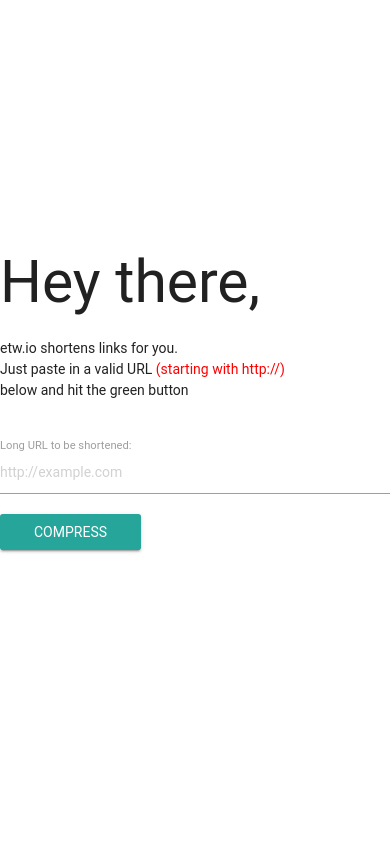
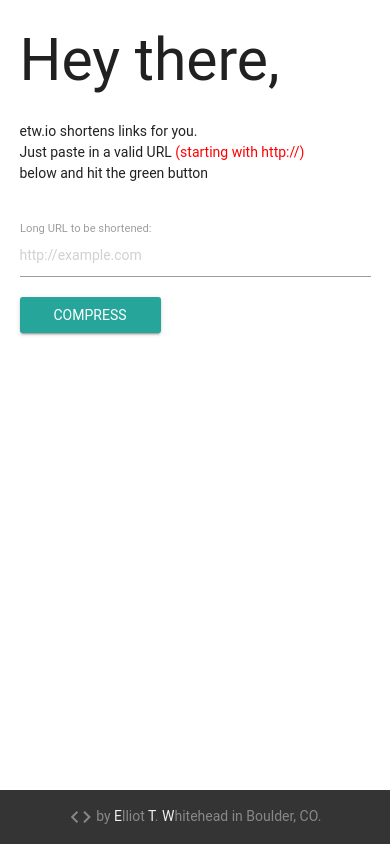
Before and after one commit to elliotwhitehead/etw.io, a Flask app: page / in a window 390 px wide; the page is wider, and only the part inside the window is pictured. Run offline with Flask 2, Linux system fonts and the light colour scheme; some libraries are stand-ins or nearby versions; some web fonts are replaced.

Commit message:
Add footer and responsive layout styles

```diff
--- a/static/css/index.css
+++ b/static/css/index.css
@@ -0,0 +1,42 @@
+body {
+	display: flex;
+	min-height: 100vh;
+	flex-direction: column;
+}
+
+h1, h2, h3, h4, h5{
+	margin: 0;
+	padding: 0;
+}
+
+main {
+	flex: 1 0 auto;
+}
+
+.welcome{
+	margin: 2rem 0;
+}
+
+.page-footer{
+	background-color: #343434;
+	color: #888;
+	padding: 0;
+}
+
+.page-footer p{
+	margin: 0;
+	padding: 15px;
+	text-align: center;
+}
+
+.page-footer a, .page-footer a:visited{
+	color: inherit;
+}
+
+.page-footer i{
+	vertical-align: middle !important;
+}
+
+.page-footer span{
+	color: #efefef;
+}
--- a/templates/index.html
+++ b/templates/index.html
@@ -2,13 +2,17 @@
 <html>
 <head>
 	<link rel="stylesheet" type="text/css" href="https://cdnjs.cloudflare.com/ajax/libs/materialize/0.98.2/css/materialize.min.css">
+	<link href="https://fonts.googleapis.com/icon?family=Material+Icons" rel="stylesheet">
 	<link rel="stylesheet" type="text/css" href="{{ url_for('static', filename='css/index.css') }}">
 	<meta name="viewport" content="width=device-width, initial-scale=1">
 	<title>etw.io</title>
 </head>
 <body>
-	<div style="width:500px; margin:250px auto;">
-		<h1>Hey there,</h1>
+	<main>
+		<div class="container">
+			<div class="row">
+				<div class="col s12 l6 offset-l3">
+					<h1 class="welcome">Hey there,</h1>
 					<p>etw.io shortens links for you.<br>Just paste in a valid URL <span style="color:red;">(starting with http://)</span><br>below and hit the green button</p>
 					<form method="POST" accept-charset="utf-8" style="margin-top:50px;">
 						<div class="input-field">
@@ -17,11 +21,20 @@
 							<input class="btn waves-effect waves-light" type="submit" value="Compress" name="">
 						</div>
 					</form>
-
 					{% if short_link %}
 						<h4>Your shortened link is: <a target="_blank" href="{{ short_link }}">etw.io{{ short_link }}</a></h4>
 					{% endif %}
 				</div>
+			</div>
+		</div>
+	</main>
+
+		<footer class="page-footer">
+			<div class="container">
+				<p><a target="_blank" href="https://github.com/elliotwhitehead"><i class="material-icons">code</i> by <span>E</span>lliot <span>T</span>. <span>W</span>hitehead in Boulder, CO.</a></p>
+			</div>
+		</footer>
+
 	<script src="https://cdnjs.cloudflare.com/ajax/libs/jquery/3.2.1/jquery.min.js" type="text/javascript" charset="utf-8"></script>
 	<script src="https://cdnjs.cloudflare.com/ajax/libs/materialize/0.98.2/js/materialize.min.js" type="text/javascript" charset="utf-8"></script>
 </body>
```
Lines whose indentation alone changed are shown as unchanged.
